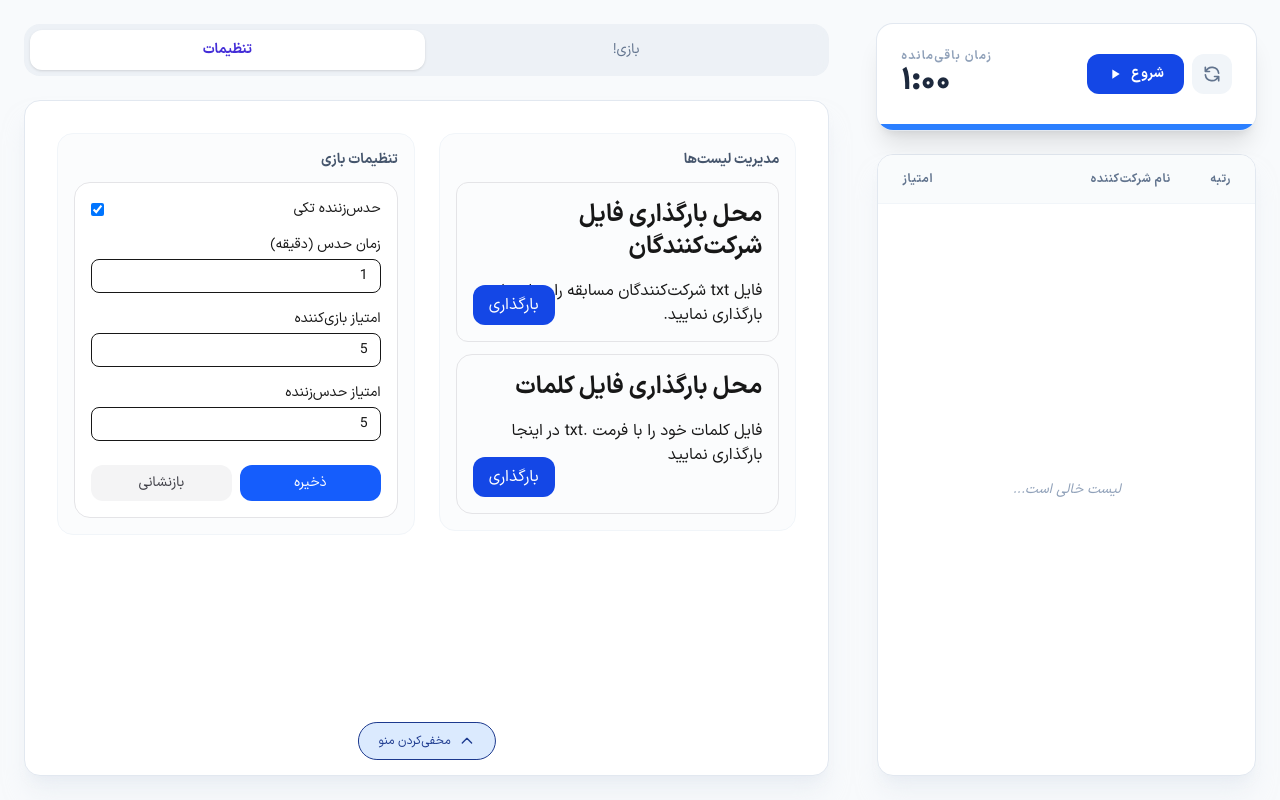
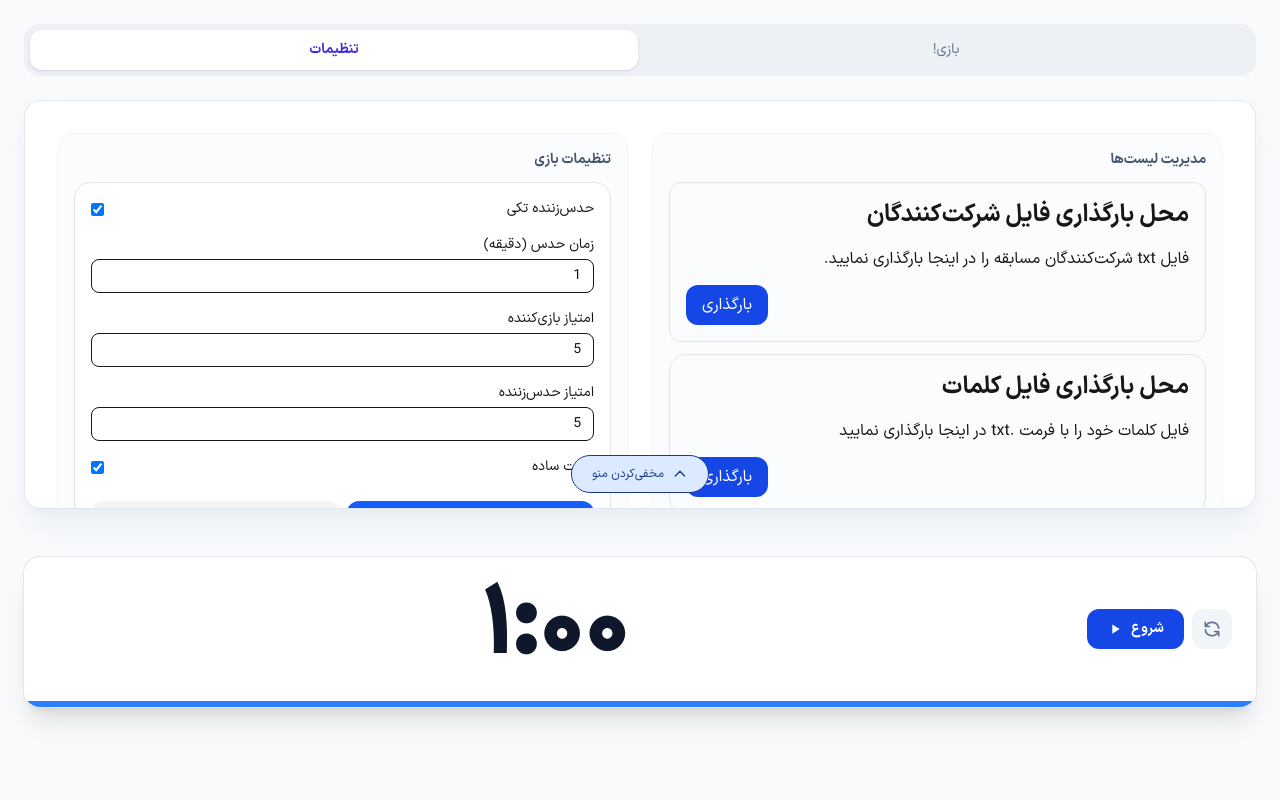
Before and after one commit to maniebra/adabazi, a Next.js app: page / in a window 1280 px wide. Both pictures are taken after a click on the button "تنظیمات". Built offline with nearby package versions, Linux system fonts and the light colour scheme.

Commit message:
add simple mode

```diff
--- a/app/page.tsx
+++ b/app/page.tsx
@@ -1,13 +1,28 @@
+"use client"
+
 import TabbedLayout from "@/app/ui/base/tabbed-layout";
 import PickerTab from "@/app/ui/layouts/picker-tab";
 import SettingsTab from "@/app/ui/layouts/settings-tab";
 import Timer from "@/app/ui/base/timer";
 import LeaderboardTable from "@/app/ui/sections/leaderboard-table";
+import {useAppSelector} from "@/app/hooks/redux-hooks";
 
+function SimpleMode() {
+    return  <main className="h-[100vh] w-full bg-slate-50">
+        <section className="w-full h-2/3">
+            <TabbedLayout titles={["بازی!", "تنظیمات"]}>
+                <PickerTab/>
+                <SettingsTab/>
+            </TabbedLayout>
+        </section>
+        <section className="h-1/3 w-full">
+            <Timer/>
+        </section>
+    </main>
+}
 
-export default function Home() {
-    return (
-        <main className="h-[100vh] w-full flex flex-row  bg-slate-50">
+function AdvancedMode() {
+    return <main className="h-[100vh] w-full flex flex-row  bg-slate-50">
         <section className="w-2/3 h-full">
             <TabbedLayout titles={["بازی!", "تنظیمات"]}>
                 <PickerTab/>
@@ -19,5 +34,13 @@ export default function Home() {
             <LeaderboardTable/>
         </section>
     </main>
-    );
 }
+
+export default function Home() {
+    const simpleMode = useAppSelector(
+        state => state.gameConfig.simpleMode
+    )
+
+
+    return (simpleMode) ? <SimpleMode /> : <AdvancedMode />
+}
--- a/app/slices/game-config-slice.ts
+++ b/app/slices/game-config-slice.ts
@@ -6,6 +6,7 @@ const initialState: GameConfig = {
     timeToGuess: 1,
     scoreToActor: 5,
     scoreToGuesser: 5,
+    simpleMode: true
 };
 
 const gameConfigSlice = createSlice({
--- a/app/types/game-config.ts
+++ b/app/types/game-config.ts
@@ -3,4 +3,5 @@ export interface GameConfig {
     timeToGuess: number;
     scoreToActor: number;
     scoreToGuesser: number;
+    simpleMode: boolean;
 }
--- a/app/ui/base/timer.tsx
+++ b/app/ui/base/timer.tsx
@@ -1,15 +1,14 @@
 "use client";
 
-import {useEffect, useRef, useState} from "react";
-import {AnimatePresence, motion} from "framer-motion";
-import {toFarsiDigits} from "@/app/utils/persian-utils";
-import {useAppSelector} from "@/app/hooks/redux-hooks";
-import {PauseIcon, PlayIcon, ResetIcon} from "@/app/ui/base/icons";
+import { useEffect, useRef, useState } from "react";
+import { AnimatePresence, motion } from "framer-motion";
+import { toFarsiDigits } from "@/app/utils/persian-utils";
+import { useAppSelector } from "@/app/hooks/redux-hooks";
+import { PauseIcon, PlayIcon, ResetIcon } from "@/app/ui/base/icons";
 
 export default function CountdownWidget() {
-    const timeToGuessMin = useAppSelector(
-        state => state.gameConfig.timeToGuess
-    );
+    const timeToGuessMin = useAppSelector(state => state.gameConfig.timeToGuess);
+    const simpleMode = useAppSelector(state => state.gameConfig.simpleMode);
 
     const totalSeconds = timeToGuessMin * 60;
 
@@ -18,8 +17,6 @@ export default function CountdownWidget() {
     const intervalRef = useRef<number | null>(null);
 
     useEffect(() => {
-        // WARN: THIS MAY CAUSE CASCADING STATES, FIX LATER THO.
-        // eslint-disable-next-line react-hooks/set-state-in-effect
         setRunning(false);
         setRemainingSec(totalSeconds);
     }, [totalSeconds]);
@@ -56,28 +53,36 @@ export default function CountdownWidget() {
     return (
         <div className="flex items-center justify-center p-6">
             <div className="relative w-full overflow-hidden rounded-2xl bg-white shadow-xl ring-1 ring-slate-200">
-
                 <div className="flex flex-col items-center justify-between gap-6 py-6 px-6 sm:flex-row">
-                    {/* Time Display */}
-                    <div className="flex flex-col items-center sm:items-start">
-            <span className="text-xs font-bold uppercase tracking-widest text-slate-400">
-              زمان باقی‌مانده
-            </span>
-                        <span className="text-3xl font-black text-slate-800 tabular-nums">
-              {toFarsiDigits(minutes)}:
+                    <div className={`flex flex-col ${simpleMode ? "items-center w-full" : "items-center sm:items-start"}`}>
+                        {!simpleMode && (
+                            <span className="text-xs font-bold uppercase tracking-widest text-slate-400">
+                                زمان باقی‌مانده
+                            </span>
+                        )}
+                        <motion.span
+                            key={remainingSec}
+                            animate={simpleMode ? { scale: [1, 1.05, 1] } : {}}
+                            transition={{ duration: 0.6 }}
+                            className={`font-black tabular-nums text-slate-900 ${
+                                simpleMode
+                                    ? "text-7xl sm:text-8xl tracking-tight"
+                                    : "text-3xl sm:text-5xl"
+                            }`}
+                        >
+                            {toFarsiDigits(minutes)}:
                             {toFarsiDigits(seconds.toString().padStart(2, "0"))}
-            </span>
+                        </motion.span>
                     </div>
 
-                    {/* Controls */}
                     <div className="flex items-center gap-2">
                         <AnimatePresence mode="wait">
                             {!running ? (
                                 <motion.button
                                     key="start"
-                                    initial={{opacity: 0, y: 5}}
-                                    animate={{opacity: 1, y: 0}}
-                                    exit={{opacity: 0, y: -5}}
+                                    initial={{ opacity: 0, y: 5 }}
+                                    animate={{ opacity: 1, y: 0 }}
+                                    exit={{ opacity: 0, y: -5 }}
                                     onClick={() => {
                                         if (remainingSec === 0) {
                                             setRemainingSec(totalSeconds);
@@ -86,18 +91,18 @@ export default function CountdownWidget() {
                                     }}
                                     className="flex items-center gap-2 rounded-xl bg-blue-700 px-5 py-2.5 text-sm font-bold text-white hover:bg-blue-900 active:scale-95"
                                 >
-                                    <PlayIcon/> شروع
+                                    <PlayIcon /> شروع
                                 </motion.button>
                             ) : (
                                 <motion.button
                                     key="stop"
-                                    initial={{opacity: 0, y: 5}}
-                                    animate={{opacity: 1, y: 0}}
-                                    exit={{opacity: 0, y: -5}}
+                                    initial={{ opacity: 0, y: 5 }}
+                                    animate={{ opacity: 1, y: 0 }}
+                                    exit={{ opacity: 0, y: -5 }}
                                     onClick={() => setRunning(false)}
                                     className="flex items-center gap-2 rounded-xl bg-rose-50 px-5 py-2.5 text-sm font-bold text-orange-600 hover:bg-rose-100 active:scale-95"
                                 >
-                                    <PauseIcon/> توقف
+                                    <PauseIcon /> توقف
                                 </motion.button>
                             )}
                         </AnimatePresence>
@@ -110,15 +115,15 @@ export default function CountdownWidget() {
                             className="rounded-xl bg-slate-100 p-2.5 text-slate-500 hover:bg-slate-200"
                             title="بازنشانی"
                         >
-                            <ResetIcon/>
+                            <ResetIcon />
                         </button>
                     </div>
                 </div>
 
                 <div className="h-1.5 w-full bg-slate-100">
                     <motion.div
-                        animate={{width: `${percentage}%`}}
-                        transition={{duration: 1, ease: "linear"}}
+                        animate={{ width: `${percentage}%` }}
+                        transition={{ duration: 1, ease: "linear" }}
                         className="h-full bg-blue-500"
                     />
                 </div>
--- a/app/ui/layouts/picker-tab.tsx
+++ b/app/ui/layouts/picker-tab.tsx
@@ -1,6 +1,6 @@
 "use client";
 
-import { useAppSelector } from "@/app/hooks/redux-hooks";
+import {useAppSelector} from "@/app/hooks/redux-hooks";
 import Wheel from "@/app/ui/sections/wheel"
 import WordPickerWidget from "@/app/ui/sections/word-picker";
 import GuessResultWidget from "@/app/ui/sections/guess-result";
@@ -10,8 +10,13 @@ export default function PickerTab() {
         state => state.gameConfig.singleGuesser
     );
 
+    const simpleMode = useAppSelector(
+        state => state.gameConfig.simpleMode
+    )
+
     return (
         <div title="بازی!">
+            <div>
                 <div className="flex w-full justify-evenly">
                     {singleGuesser && (
                         <Wheel buttonText="حدس می‌زنه!" role="guesser"/>
@@ -19,11 +24,13 @@ export default function PickerTab() {
 
                     <Wheel buttonText="بازی می‌کنه!" role="actor"/>
                 </div>
+            </div>
 
+            {!simpleMode &&
                 <div className="mt-4 flex flex-row gap-8 w-full justify-evenly">
-                <WordPickerWidget />
-                <GuessResultWidget />
-            </div>
+                    <WordPickerWidget/>
+                    <GuessResultWidget/>
+                </div>}
         </div>
     );
 }
--- a/app/ui/sections/config-settings.tsx
+++ b/app/ui/sections/config-settings.tsx
@@ -1,6 +1,6 @@
 "use client";
 
-import { useState } from "react";
+import {useState} from "react";
 import {useAppDispatch, useAppSelector} from "@/app/hooks/redux-hooks";
 import {GameConfig} from "@/app/types/game-config";
 import {resetGameConfig, setGameConfig} from "@/app/slices/game-config-slice";
@@ -16,12 +16,12 @@ export default function GameConfigForm() {
         key: K,
         value: GameConfig[K]
     ) => {
-        setDraft(prev => ({ ...prev, [key]: value }));
+        setDraft(prev => ({...prev, [key]: value}));
     };
 
     return (
         <form
-            className="w-full rounded-2xl bg-white border-1 border-zinc-200 p-4 space-y-4"
+            className="w-full rounded-2xl bg-white border-1 border-zinc-200 p-4 space-y-4 overflow-y-auto"
             onSubmit={(e) => {
                 e.preventDefault();
                 dispatch(setGameConfig(draft));
@@ -75,6 +75,15 @@ export default function GameConfigForm() {
                 />
             </label>
 
+            <label className="flex items-center justify-between text-sm">
+                <span>حالت ساده</span>
+                <input
+                    type="checkbox"
+                    checked={draft.simpleMode}
+                    onChange={(e) => update("simpleMode", e.target.checked)}
+                />
+            </label>
+
             <div className="flex gap-2 pt-2">
                 <button
                     type="submit"
@@ -93,6 +102,7 @@ export default function GameConfigForm() {
                             timeToGuess: 1,
                             scoreToActor: 5,
                             scoreToGuesser: 5,
+                            simpleMode: true,
                         });
                     }}
                 >
```
Lines whose indentation alone changed are shown as unchanged.
